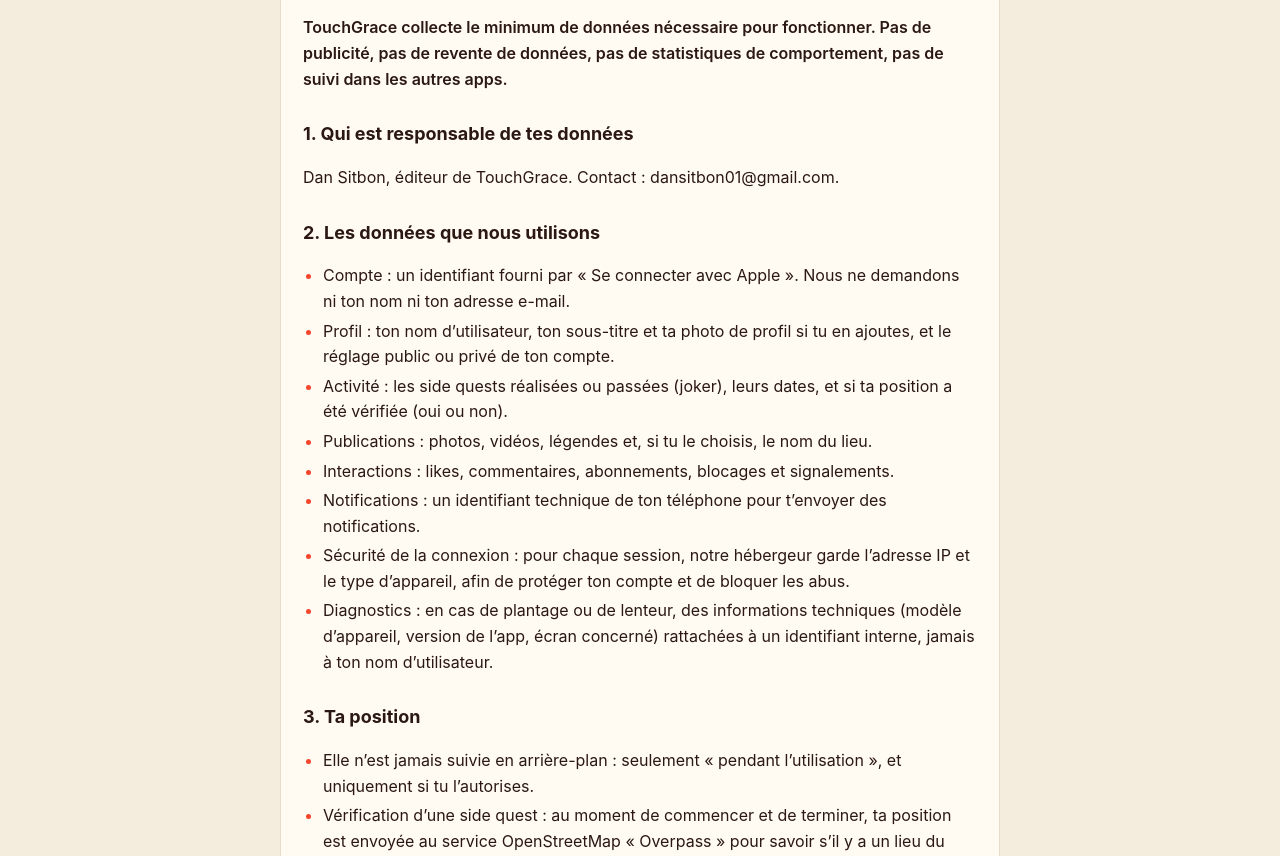
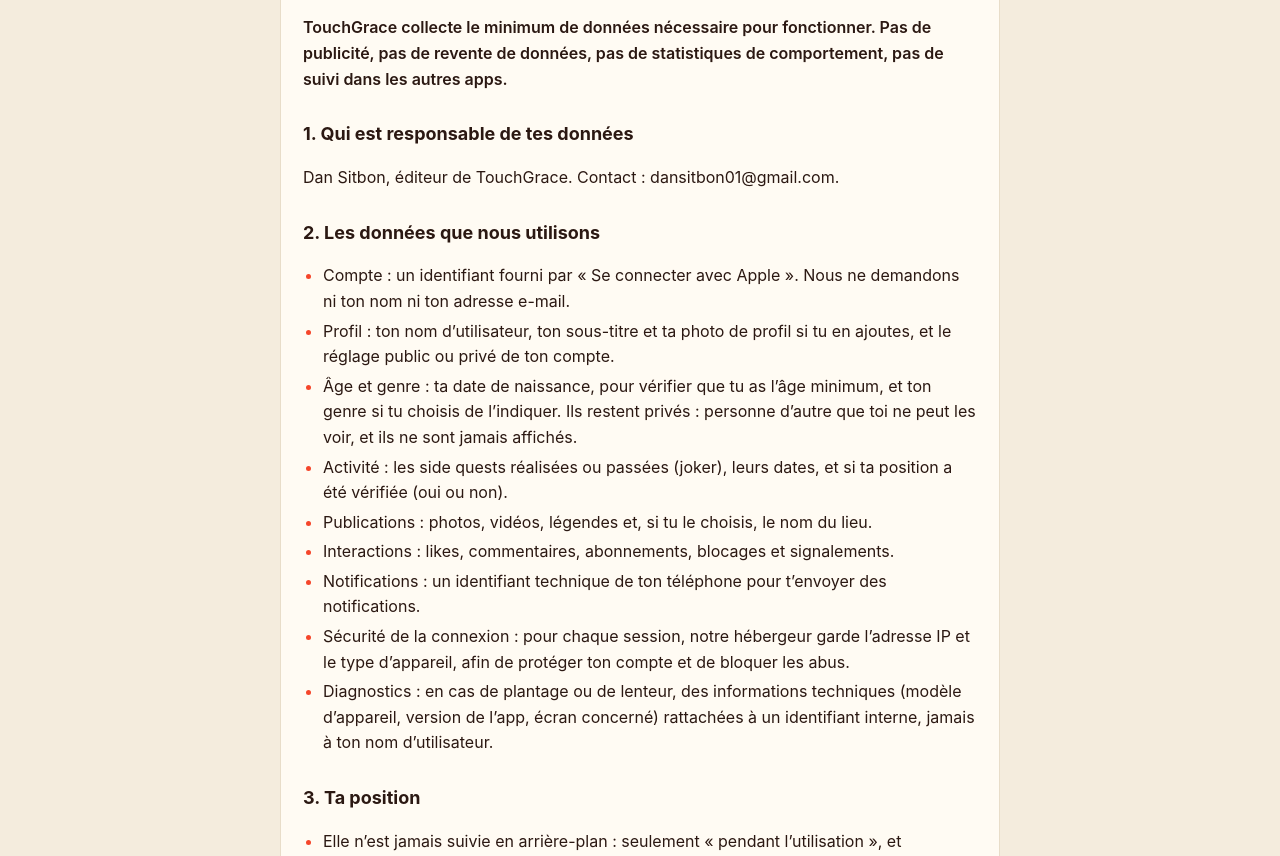
Before and after one commit to dansitbon/touchgrace-legal, a plain HTML site: page confidentialite.html in a window 1280 px wide. Shown: the part 244-1100 px from the top of the page. Drawn offline with Linux system fonts and the light colour scheme.

Commit message:
Arrivée : date de naissance (15 ans minimum) et genre facultatif, gardés privés
Co-Authored-By: Claude Opus 5.5 <noreply@anthropic.com>

```diff
--- a/confidentialite.html
+++ b/confidentialite.html
@@ -33,7 +33,7 @@
 
 <h2>2. Les données que nous utilisons</h2>
 
-<ul><li>Compte : un identifiant fourni par « Se connecter avec Apple ». Nous ne demandons ni ton nom ni ton adresse e-mail.</li><li>Profil : ton nom d’utilisateur, ton sous-titre et ta photo de profil si tu en ajoutes, et le réglage public ou privé de ton compte.</li><li>Activité : les side quests réalisées ou passées (joker), leurs dates, et si ta position a été vérifiée (oui ou non).</li><li>Publications : photos, vidéos, légendes et, si tu le choisis, le nom du lieu.</li><li>Interactions : likes, commentaires, abonnements, blocages et signalements.</li><li>Notifications : un identifiant technique de ton téléphone pour t’envoyer des notifications.</li><li>Sécurité de la connexion : pour chaque session, notre hébergeur garde l’adresse IP et le type d’appareil, afin de protéger ton compte et de bloquer les abus.</li><li>Diagnostics : en cas de plantage ou de lenteur, des informations techniques (modèle d’appareil, version de l’app, écran concerné) rattachées à un identifiant interne, jamais à ton nom d’utilisateur.</li></ul>
+<ul><li>Compte : un identifiant fourni par « Se connecter avec Apple ». Nous ne demandons ni ton nom ni ton adresse e-mail.</li><li>Profil : ton nom d’utilisateur, ton sous-titre et ta photo de profil si tu en ajoutes, et le réglage public ou privé de ton compte.</li><li>Âge et genre : ta date de naissance, pour vérifier que tu as l’âge minimum, et ton genre si tu choisis de l’indiquer. Ils restent privés : personne d’autre que toi ne peut les voir, et ils ne sont jamais affichés.</li><li>Activité : les side quests réalisées ou passées (joker), leurs dates, et si ta position a été vérifiée (oui ou non).</li><li>Publications : photos, vidéos, légendes et, si tu le choisis, le nom du lieu.</li><li>Interactions : likes, commentaires, abonnements, blocages et signalements.</li><li>Notifications : un identifiant technique de ton téléphone pour t’envoyer des notifications.</li><li>Sécurité de la connexion : pour chaque session, notre hébergeur garde l’adresse IP et le type d’appareil, afin de protéger ton compte et de bloquer les abus.</li><li>Diagnostics : en cas de plantage ou de lenteur, des informations techniques (modèle d’appareil, version de l’app, écran concerné) rattachées à un identifiant interne, jamais à ton nom d’utilisateur.</li></ul>
 <h2>3. Ta position</h2>
 
 <ul><li>Elle n’est jamais suivie en arrière-plan : seulement « pendant l’utilisation », et uniquement si tu l’autorises.</li><li>Vérification d’une side quest : au moment de commencer et de terminer, ta position est envoyée au service OpenStreetMap « Overpass » pour savoir s’il y a un lieu du bon type à proximité. Elle n’est pas enregistrée par TouchGrace.</li><li>Lieu d’une publication : ton iPhone transforme ta position en nom d’endroit. Seul ce nom, que tu peux modifier, est publié et enregistré.</li></ul>
```
Also changed, not shown: conditions.html (+1 -1 lines).
